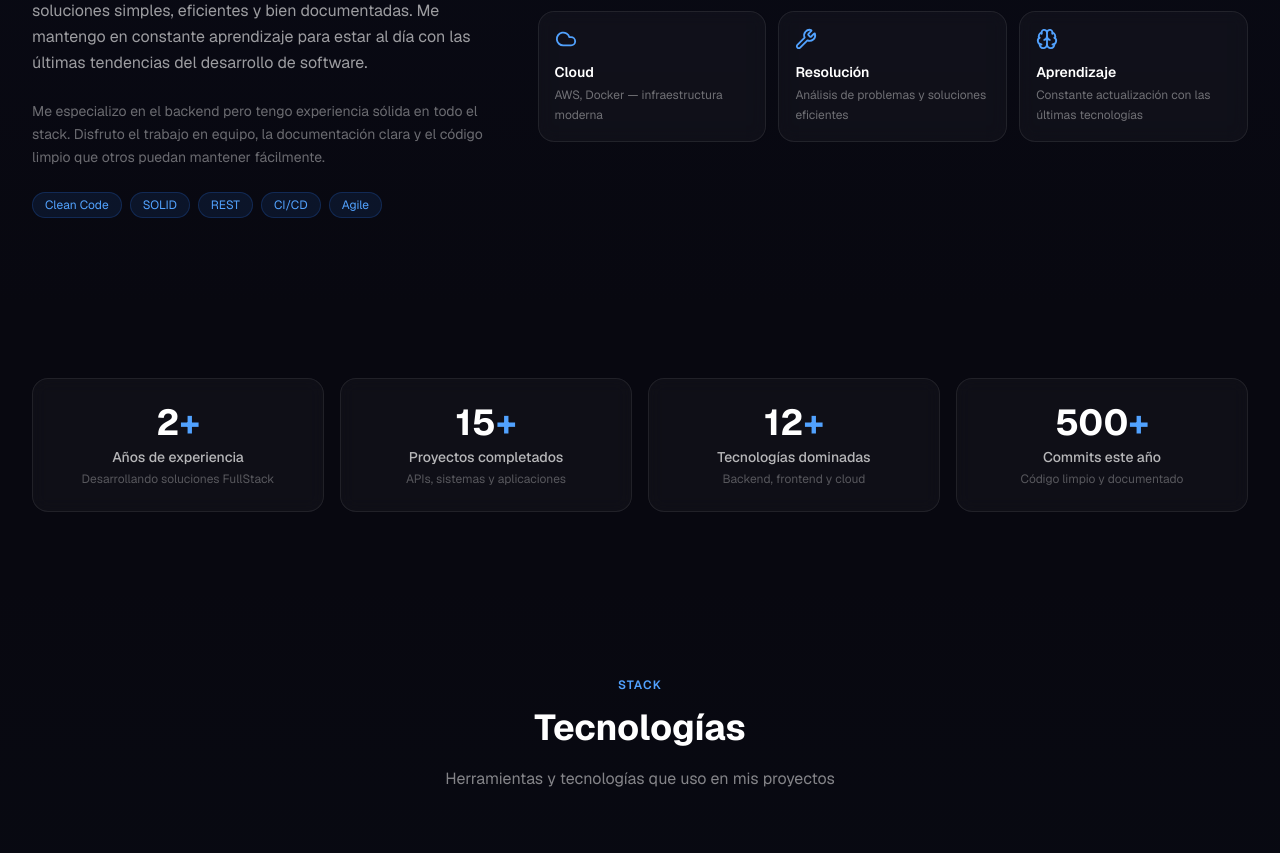
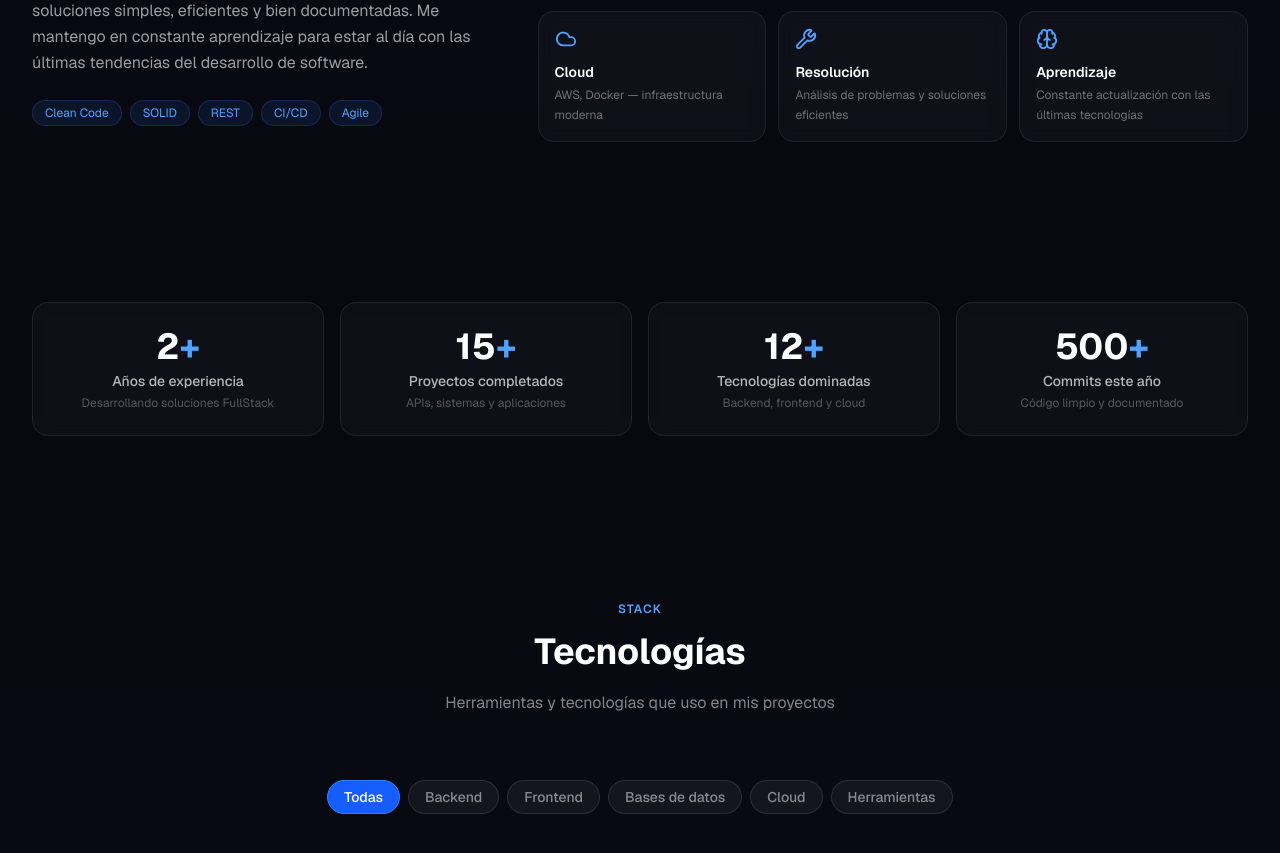
Before and after one commit to JhanpolPb/Portafolio, a Next.js app in the folder Portafolio/portfolio-app/: page / in a window 1280 px wide. Shown: the part 1234-2087 px from the top of the page. Built offline with nearby package versions, Linux system fonts and the light colour scheme; no server answers.

Commit message:
delete description in about

```diff
--- a/Portafolio/portfolio-app/src/components/sections/About.tsx
+++ b/Portafolio/portfolio-app/src/components/sections/About.tsx
@@ -80,9 +80,7 @@ export function About({ data }: AboutProps) {
               {data.longDescription}
             </p>
             <p className="text-white/40 leading-relaxed text-sm">
-              Me especializo en el backend pero tengo experiencia sólida en
-              todo el stack. Disfruto el trabajo en equipo, la documentación
-              clara y el código limpio que otros puedan mantener fácilmente.
+
             </p>
 
             <div className="mt-6 flex flex-wrap gap-2">
```
